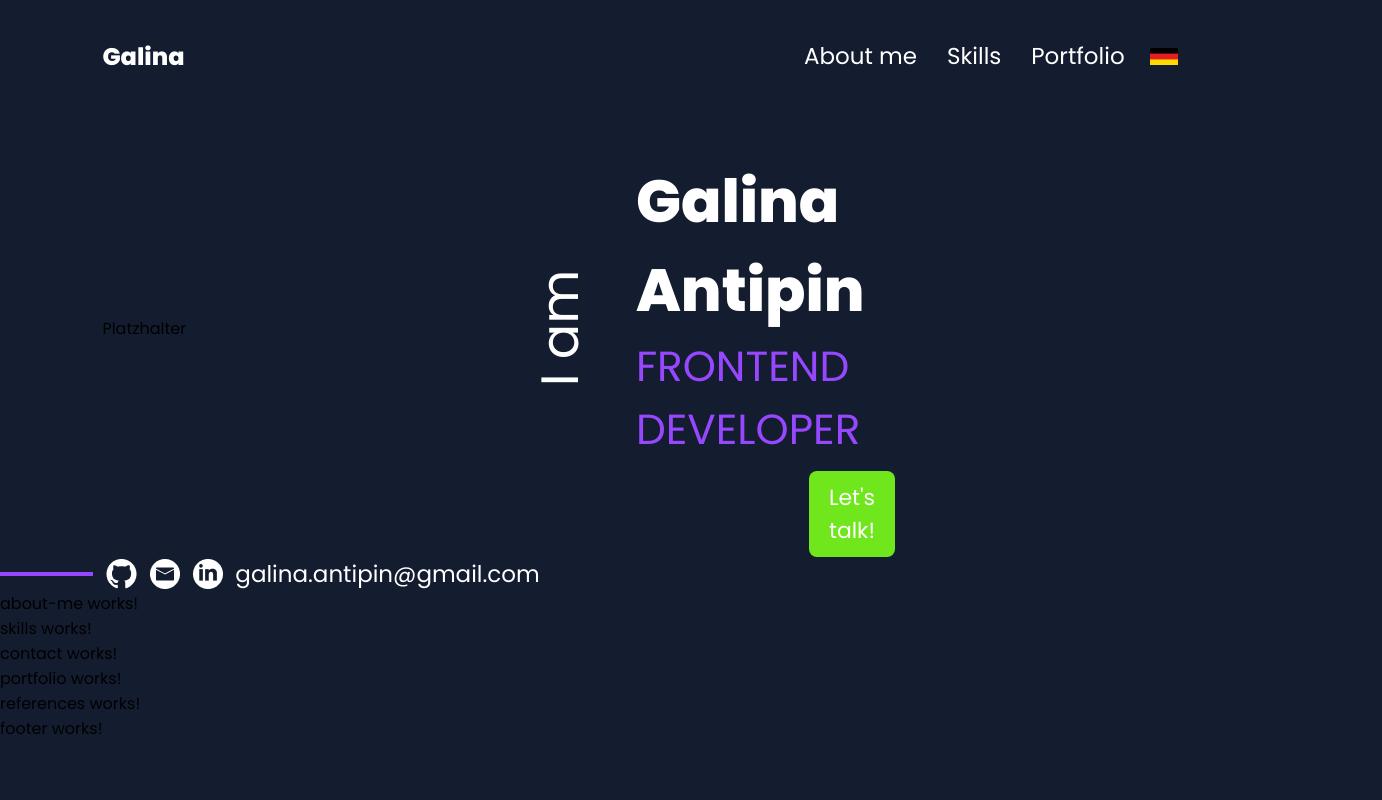
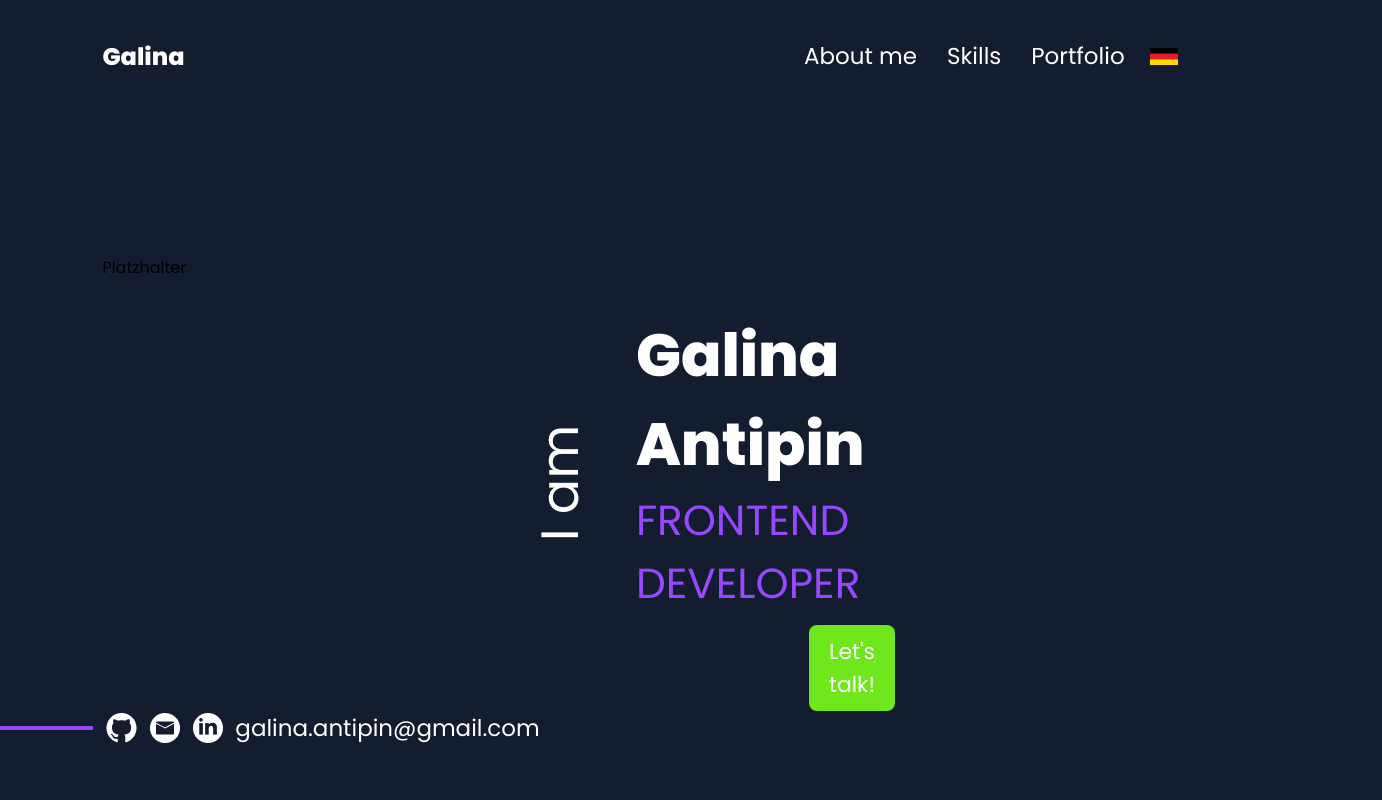
Before and after one commit to galina-antipin/Angular-My-Portfolio, an Angular app: page / in a window 1280 px wide. Shown: the top 800 px of the page, 1382 px wide, since content can reach past the window. Built offline with nearby package versions, Linux system fonts and the light colour scheme.

Commit message:
some html and  css in hero component

```diff
--- a/src/app/main-content/hero/hero.component.html
+++ b/src/app/main-content/hero/hero.component.html
@@ -1,4 +1,5 @@
 <section>
+    <div class="hero-wrapper">
         <div class="left-content">Platzhalter</div>
         <div class="right-content-wrapper">
             <div class="middle-content">
@@ -7,14 +8,14 @@
 
             <div class="right-content">
                 <div class="text-content">
-                <span class="name-style">Galina Antipin</span>
+                    <div class="name-style"><span >Galina Antipin</span></div>
                     <span class="front-end">FRONTEND DEVELOPER</span>
                     <button>Let's talk!</button>
                 </div>
             </div>
         </div>
+    </div>
 
-</section>
         <div class="left-line-container">
             <div class="left-line"></div>
             <img src="./../../../assets/img/github-icon.png" alt="GitHub Icon">
@@ -22,3 +23,5 @@
             <img src="./../../../assets/img/linkedIn-icon.png" alt="LinkedIn Icon">
             <a href="#contact">galina.antipin&#64;gmail.com</a>
         </div>
+
+</section>
--- a/src/app/main-content/hero/hero.component.scss
+++ b/src/app/main-content/hero/hero.component.scss
@@ -1,12 +1,18 @@
 section {
     margin-top: 100px;
-    margin-left: 8%;
-    margin-right: 8%;
     max-width: 1920px;
     width: 100%;
     scroll-margin-top: 120px;
     display: flex;
-    align-items: center;
+    flex-direction: column;
+    justify-content: center;
+    height: 100vh;
+}
+
+.hero-wrapper {
+    display: flex;
+    margin-left: 8%;
+    margin-right: 8%;
 }
 
 .left-content {
```
Lines whose indentation alone changed are shown as unchanged.
